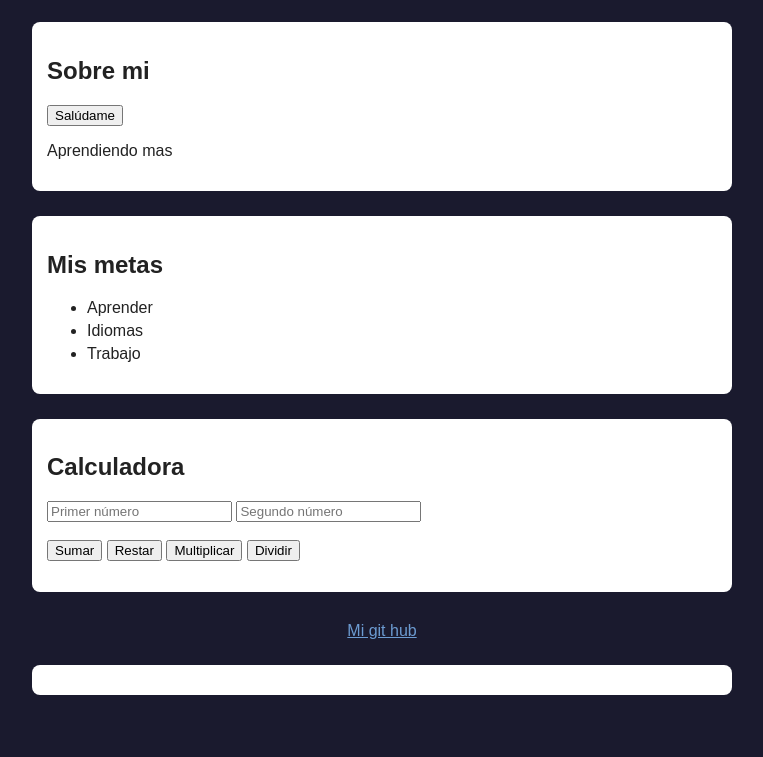
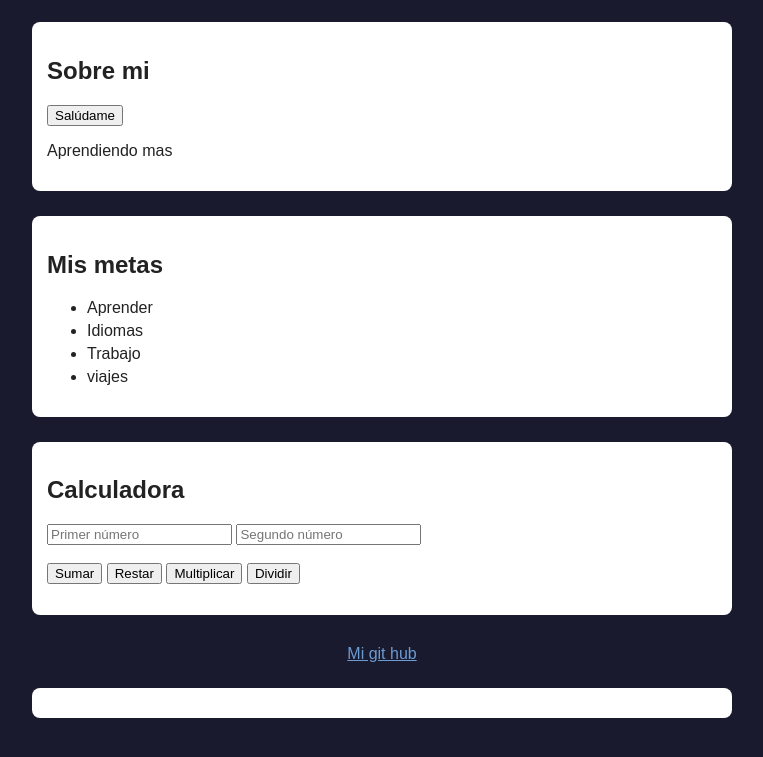
Before and after one commit to EmxnuelMaza/Mi-portafolio, a plain HTML site: page index.html in a window 1280 px wide. Shown: the part 145-902 px from the top of the page, without its empty margins (258-1021 px from the left). Drawn offline with Linux system fonts and the light colour scheme.

Commit message:
genere la lista de metas desde un array

```diff
--- a/index.html
+++ b/index.html
@@ -19,11 +19,7 @@
         </section>
         <section>
             <h2>Mis metas</h2>
-            <ul>
-                <li>Aprender</li>
-                <li>Idiomas</li>
-                <li>Trabajo</li>
-            </ul>
+            <ul id="listaMetas"></ul>
         </section>
         <section>
     <h2>Calculadora</h2>
--- a/script.js
+++ b/script.js
@@ -44,3 +44,10 @@ function dividir() {
 function saludar() {
     document.getElementById("saludo").textContent = "¡Hola Emanuel, vas muy bien!";
 }
+let metas = ["Aprender", "Idiomas", "Trabajo", "viajes"];
+
+for (let i = 0; i < metas.length; i++) {
+    let nuevoLi = document.createElement("li");
+    nuevoLi.textContent = metas[i];
+    document.getElementById("listaMetas").appendChild(nuevoLi);
+}
```
